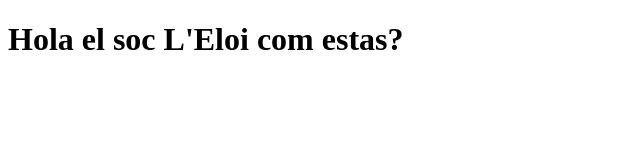
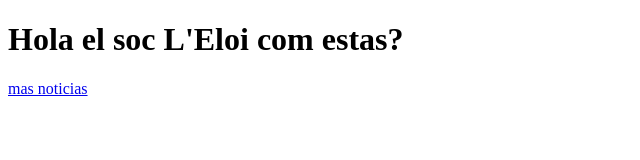
Before and after one commit to eloi110786/test5, a plain HTML site: page HTML5Application/public_html/index.html in a window 1280 px wide. Shown: the whole page, without its empty margins (0-640 px from the left). Drawn offline with Linux system fonts and the light colour scheme.

Commit message:
commit modificacion1

```diff
--- a/HTML5Application/public_html/index.html
+++ b/HTML5Application/public_html/index.html
@@ -1,7 +1,3 @@
-<!--
-To change this template, choose Tools | Templates
-and open the template in the editor.
--->
 <!DOCTYPE html>
 <html>
     <head>
@@ -10,5 +6,6 @@ and open the template in the editor.
     </head>
     <body>
         <h1>Hola el soc L'Eloi com estas?</h1>
+        <a href="http://www.lavanguardia.com">mas noticias</a>
     </body>
 </html>
```
